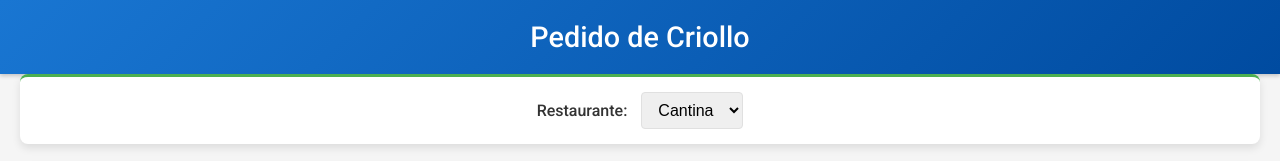
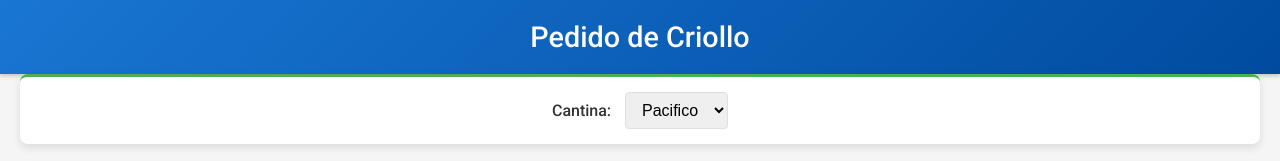
Before and after one commit to supplierctr/criollo, a plain HTML site: page index.html in a window 1280 px wide. Shown: the top 161 px of the page. Drawn offline with Linux system fonts and the light colour scheme.

Commit message:
Add files via upload

```diff
--- a/index.html
+++ b/index.html
@@ -12,9 +12,9 @@
   <header><h1>Pedido de Criollo</h1></header>
 
   <div class="selector-container">
-    <label for="restaurante-selector">Restaurante:</label>
+    <label for="restaurante-selector">Cantina:</label>
     <select id="restaurante-selector">
-      <option value="Cantina">Cantina</option>
+      <option value="Pacifico">Pacifico</option>
       <option value="AllBoys">AllBoys</option>
     </select>
   </div>
```
